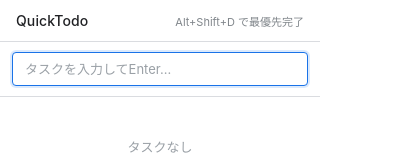
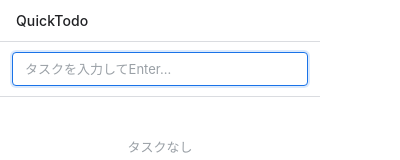
Before and after one commit to s2422092/todo, a browser extension: page src/popup/popup.html in a window 400 px wide. Shown: the top 160 px of the page. Drawn offline with Linux system fonts and the light colour scheme.

Commit message:
優先順位の変更に伴い、削除を行った

```diff
--- a/src/popup/popup.html
+++ b/src/popup/popup.html
@@ -10,7 +10,6 @@
   <div class="container">
     <header>
       <h1>QuickTodo</h1>
-      <span class="shortcut-hint">Alt+Shift+D で最優先完了</span>
     </header>
 
     <div class="input-area">
```
